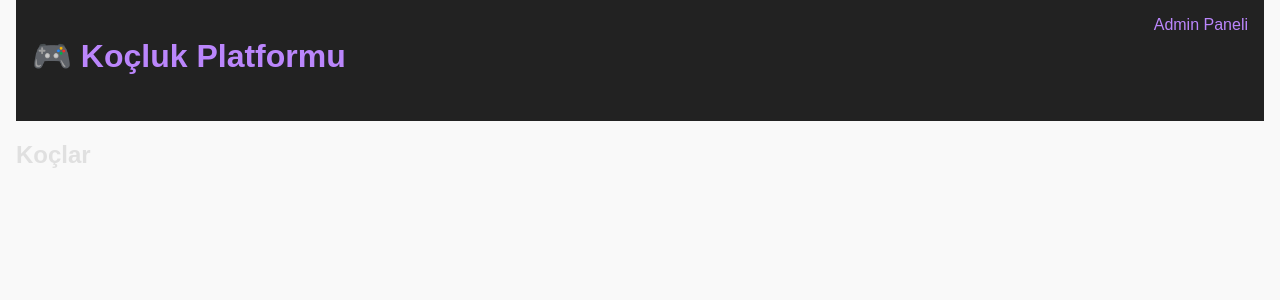
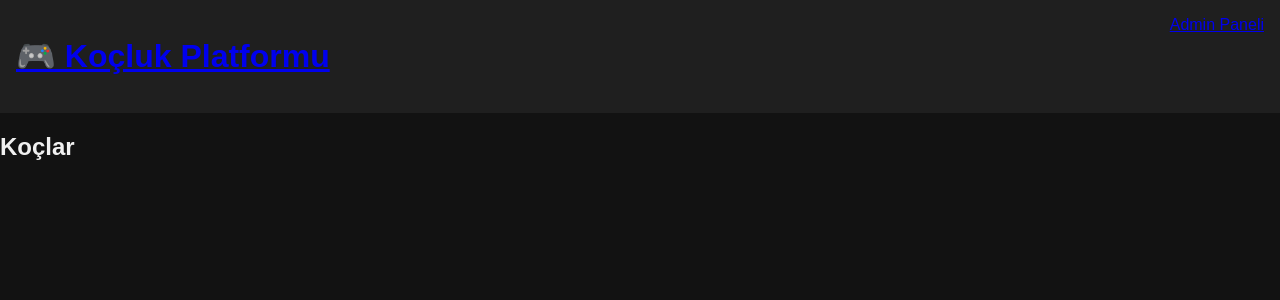
Before and after one commit to KeroRy1/OK-Oyun-Koclugu, a Flask app: page / in a window 1280 px wide. Shown: the top 300 px of the page. Run offline with Flask 3, Linux system fonts and the light colour scheme; data that the repository does not hold is empty.

Commit message:
Update style.css

```diff
--- a/static/style.css
+++ b/static/style.css
@@ -1,143 +1,61 @@
-/* Koyu Tema Renk Değişkenleri */
-:root {
-  --bg-color: #121212;
-  --container-bg: #1e1e1e;
-  --text-color: #e0e0e0;
-  --accent-color: #bb86fc;
-  --input-bg: #2c2c2c;
-  --border-color: #333;
-  --button-bg: #bb86fc;
-  --button-text: #121212;
-  --button-hover: #9a67ea;
-}
-
-/* Genel Ayarlar */
-body {
-  margin: 0;
-  font-family: Arial, sans-serif;
-  background-color: var(--bg-color);
-  color: var(--text-color);
-}
-
-.container {
-  max-width: 600px;
-  margin: 40px auto;
-  background-color: var(--container-bg);
-  padding: 20px;
-  border-radius: 8px;
-}
-
-/* Başlık */
-header h1 {
-  text-align: center;
-  margin-bottom: 30px;
-  color: var(--accent-color);
-}
-
-/* Form Grupları */
-.form-group {
-  margin-bottom: 20px;
-}
-
-label {
-  display: block;
-  margin-bottom: 5px;
-  color: var(--text-color);
-}
-
-/* Seçim Kutusu */
-select {
-  width: 100%;
-  padding: 8px;
-  font-size: 1em;
-  background-color: var(--input-bg);
-  color: var(--text-color);
-  border: 1px solid var(--border-color);
-  border-radius: 4px;
-}
-
-/* Paket Kartları */
-.package {
-  border: 1px solid var(--border-color);
-  background-color: var(--input-bg);
-  border-radius: 6px;
-  padding: 15px;
-  margin-bottom: 20px;
-}
-
-.package h3 {
-  margin-top: 0;
-  color: var(--accent-color);
-}
-
-.package ul {
-  padding-left: 20px;
-}
-
-.package li {
-  margin-bottom: 5px;
-}
-
-/* Butonlar */
-button {
-  background-color: var(--button-bg);
-  color: var(--button-text);
-  border: none;
-  padding: 10px 15px;
-  font-size: 1em;
-  border-radius: 4px;
-  cursor: pointer;
-}
-
-button:hover {
-  background-color: var(--button-hover);
-}
-
-/* Linkler */
-a {
-  color: var(--accent-color);
-  text-decoration: none;
-}
-
-a:hover {
-  text-decoration: underline;
-}
-
 body {
     font-family: sans-serif;
     margin: 0;
-    padding: 0 1rem;
-    background: #f9f9f9;
+    padding: 0;
+    background: #121212;
+    color: #f0f0f0;
 }
 
 header {
-    background: #222;
-    color: white;
+    background: #1f1f1f;
     padding: 1rem;
     display: flex;
     justify-content: space-between;
     flex-wrap: wrap;
+    color: white;
 }
 
-button {
-    padding: 0.5rem 1rem;
+.coach-container {
+    padding: 1rem;
+}
+
+.packages {
+    display: flex;
+    flex-wrap: wrap;
+    gap: 1rem;
     margin-top: 1rem;
-    background: #007bff;
+}
+
+.package {
+    background: #1e1e2f;
+    border: 1px solid #333;
+    border-radius: 8px;
+    padding: 1rem;
+    width: 100%;
+    max-width: 250px;
+}
+
+.package h3 {
+    color: #b388ff;
+}
+
+.package ul {
+    list-style: none;
+    padding: 0;
+}
+
+.package button {
+    margin-top: 1rem;
+    background: #7c4dff;
     color: white;
     border: none;
+    padding: 0.5rem 1rem;
     border-radius: 4px;
-}
-
-#feedback-btn {
-    position: fixed;
-    bottom: 20px;
-    right: 20px;
-    background: #28a745;
+    cursor: pointer;
 }
 
 @media (max-width: 600px) {
-    header {
+    .packages {
         flex-direction: column;
-        align-items: flex-start;
     }
 }
```
